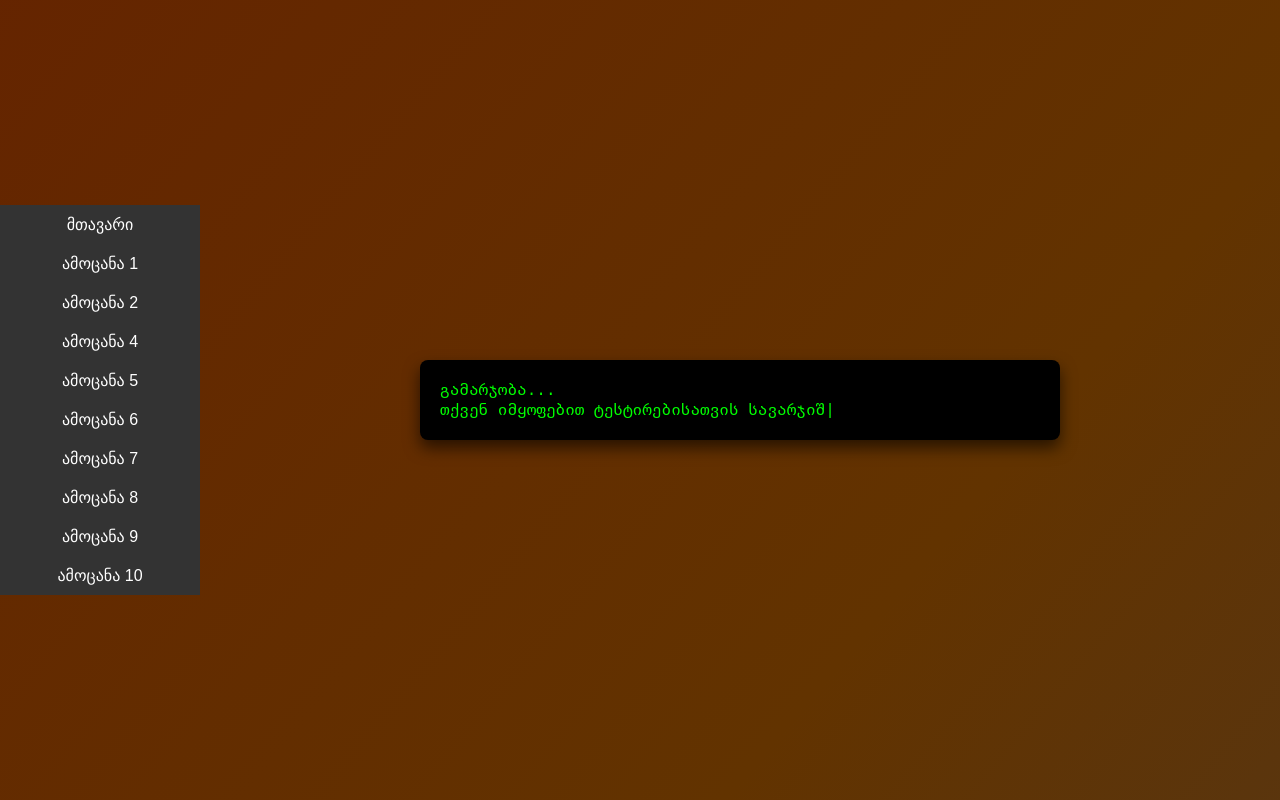
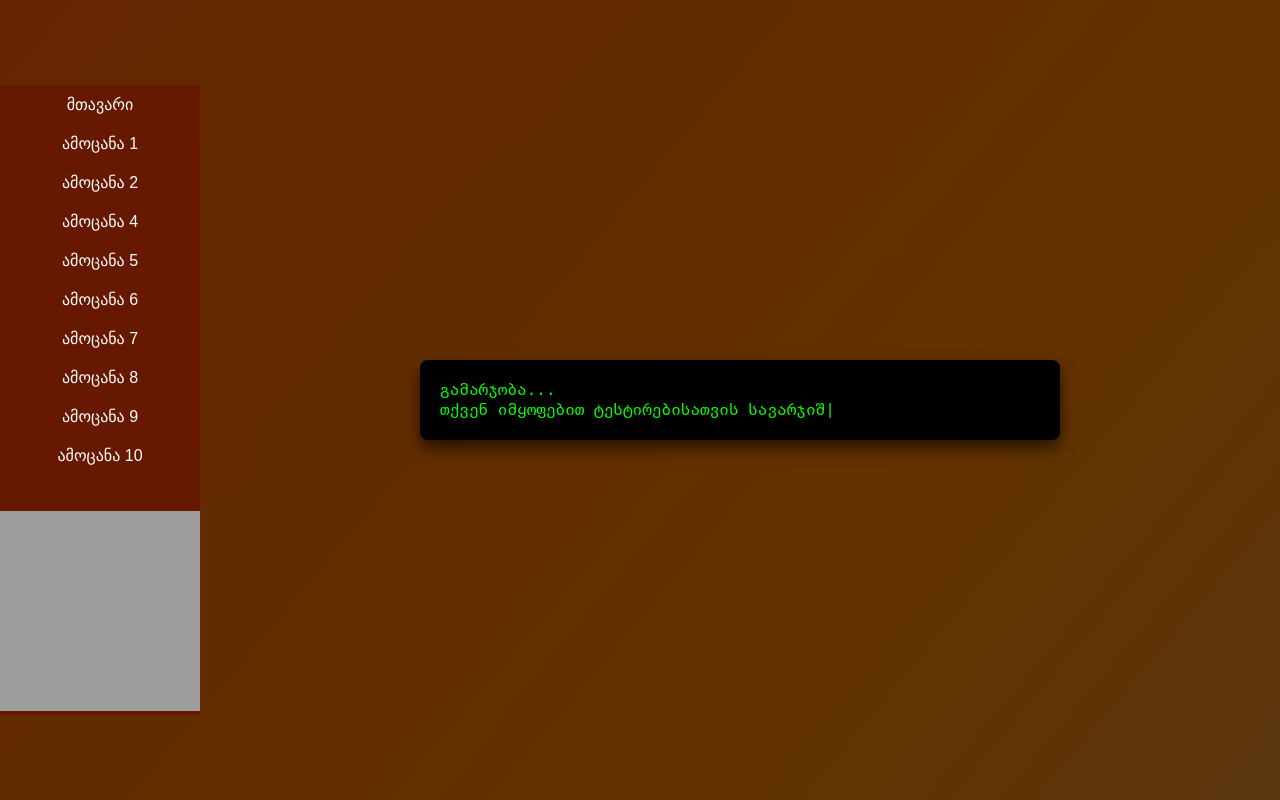
Before and after one commit to BekaBitarashvili/CODEMAMA_Exercise, a Flask app: page / in a window 1280 px wide. Run offline with Flask 3, Linux system fonts and the light colour scheme; grey boxes are pictures that could not be loaded.

Commit message:
Small Changes

```diff
--- a/static/styles.css
+++ b/static/styles.css
@@ -86,7 +86,7 @@ body {
 
 .navbar {
     width: 200px;
-    background-color: #333;
+    background-color: #671800FF;
     display: flex;
     flex-direction: column;
 }
@@ -141,4 +141,7 @@ body {
     border-color: transparent;
   }
 }
-/* TASK 1 MESSAGE */
+.testlogo {
+    width: 200px;
+    height: 200px;
+}
--- a/templates/index.html
+++ b/templates/index.html
@@ -22,6 +22,9 @@
                 <a href="/task8">ამოცანა 8</a>
                 <a href="/task9">ამოცანა 9</a>
                 <a href="/task10">ამოცანა 10</a>
+                <br>
+                <br>
+                <img class="testlogo" src="https://www.getautismactive.com/wp-content/uploads/2021/01/Test-Logo-Circle-black-transparent.png">
             </div>
         </div>
         <div class="content">
```
